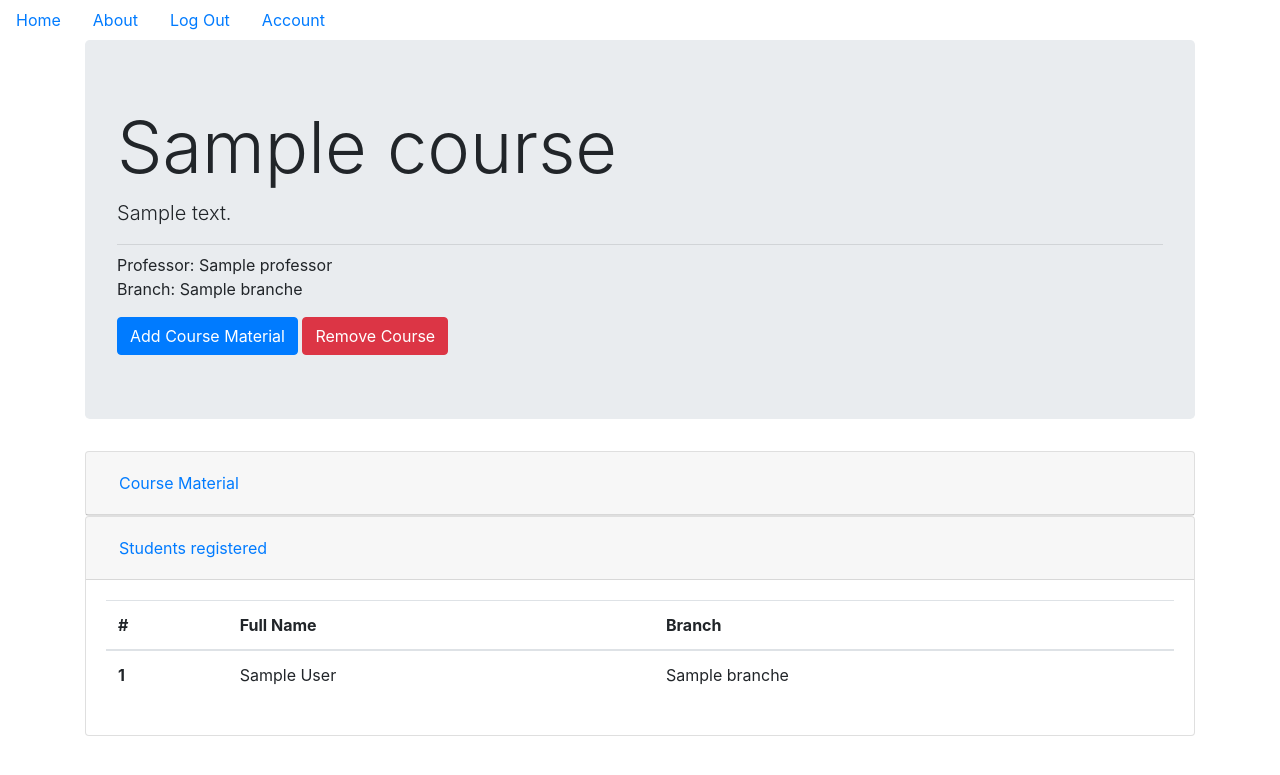
After one commit to dgargdipin/paathshaala-professor, a Flask app: page /course/1 in a window 1280 px wide, after a click on "Students registered". The commit adds this page. Shown: the top 775 px of the page. Run offline with Flask 2, Linux system fonts and the light colour scheme; a user stored in the database is signed in; tables that the repository leaves empty hold one stand-in row (values such as "Sample post"); parts of the project's set-up code (start-up, migrations or seed data) failed here and were passed over; some libraries are stand-ins or nearby versions.

Commit message:
added course notes

```diff
--- a/cms/__init__.py
+++ b/cms/__init__.py
@@ -15,11 +15,14 @@ Migrate(app,db)
 login_manager=LoginManager()
 login_manager.init_app(app)
 login_manager.login_view='professors.login'
+ALLOWED_EXT = ['pdf', 'jpg', 'jpeg','png']
 
 from cms.core.views import core
 from cms.error_pages.handlers import error_pages
 from cms.professor.views import professors
+from cms.course.views import CourseBluerint
 app.register_blueprint(core)
 app.register_blueprint(error_pages)
 app.register_blueprint(professors)
+app.register_blueprint(CourseBluerint)
 print("route path is, ", core.root_path )
--- /dev/null
+++ b/cms/course/forms.py
@@ -0,0 +1,24 @@
+from flask_wtf import FlaskForm
+from wtforms import StringField,PasswordField,SubmitField,SelectField,SelectMultipleField,TextAreaField
+from wtforms.fields.simple import MultipleFileField
+from wtforms.validators import DataRequired,Email,EqualTo
+from wtforms import ValidationError
+from flask_wtf.file import FileField,FileAllowed
+
+from flask_login import current_user
+from cms.models import Professor,Course,Branch
+
+class addCourseNote(FlaskForm):
+    # id = db.Column(db.Integer, primary_key=True)
+    # title = db.Column(db.String())
+    # details = db.Column(db.String())
+    # attachments=db.relationship('Attachment',backref='coursenote')
+    # course_id = db.Column(db.Integer, db.ForeignKey('courses.id'))
+    # def __init__(self,title,details,course_id):
+    #     self.title=title
+    #     self.details=details
+    #     self.course_id=course_id
+    title = StringField('Note Title', validators=[DataRequired('Data required')])
+    details = TextAreaField('Details', validators=[DataRequired('Data required')])
+    attachments=MultipleFileField('Attachments')
+    submit=SubmitField('Submit')
--- /dev/null
+++ b/cms/course/views.py
@@ -0,0 +1,102 @@
+import random
+import string
+import os
+from flask import render_template, url_for, flash, redirect, request, Blueprint, abort,send_from_directory
+from flask_login import login_user, current_user, logout_user, login_required
+from flask_wtf import file
+from cms import basedir,ALLOWED_EXT,db
+from cms.models import Course,courseNote,Attachment
+from .forms import addCourseNote
+from werkzeug.utils import secure_filename
+CourseBluerint = Blueprint('course', __name__)
+cb=CourseBluerint
+
+
+def allowed_file(filename):
+    return '.' in filename and filename.rsplit('.', 1)[1].lower() in ALLOWED_EXT
+
+
+@cb.route('/serve/<filename>')
+@login_required
+def serve_file(filename):
+    return send_from_directory(os.path.join(basedir, '..', '..', 'static_material'), filename=filename, as_attachment=True)
+
+
+@cb.route('/course/<course_id>',methods=['GET', 'POST'])
+@login_required
+def view_course(course_id):
+    courseToRender=Course.query.filter_by(id=course_id).first()
+    form=addCourseNote()
+        # id = db.Column(db.Integer, primary_key=True)
+    # title = db.Column(db.String())
+    # details = db.Column(db.String())
+    # attachments=db.relationship('Attachment',backref='coursenote')
+    # course_id = db.Column(db.Integer, db.ForeignKey('courses.id'))
+    # def __init__(self,title,details,course_id):
+    #     self.title=title
+    #     self.details=details
+    # #     self.course_id=course_id
+    # title = StringField('Note Title', validators=[DataRequired('Data required')])
+    # details = StringField('Details', validators=[DataRequired('Data required')])
+    if form.validate_on_submit():
+        attachments=[]
+        if not current_user.is_authenticated:
+            abort(405)
+        newCourseNote=courseNote(form.title.data,form.details.data,course_id=course_id)
+        db.session.add(newCourseNote)
+        db.session.commit()
+
+        if form.attachments.data:
+            print(form.attachments.data,request.files)
+            for uploaded_file in request.files.getlist('attachments'):
+
+                filename, file_extension = os.path.splitext(uploaded_file.filename)
+                savename = secure_filename(filename)+''.join(
+                    random.choice(string.ascii_lowercase) for i in range(16))+file_extension
+                print(filename,savename)
+                if savename=="":
+                    break
+
+                uploaded_file.save(os.path.join(basedir, '..', '..', 'static_material', savename))
+                new_attachment = Attachment(
+                    filename, file_extension,url_for('course.serve_file',filename=savename),newCourseNote.id)
+                attachments.append(new_attachment)
+        print(attachments)
+
+        db.session.add_all(attachments)
+        db.session.commit()
+        return redirect(url_for('course.view_course',course_id=course_id))
+    return render_template('view_course.html',course=courseToRender,form=form)
+
+
+
+
+
+@cb.route('/course/drop/<course_id>')
+@login_required
+def remove(course_id):
+    courseToDrop = Course.query.filter_by(id=course_id).first()
+    db.session.delete(courseToDrop)
+    db.session.commit()
+    return redirect(url_for('core.index'))
+
+
+@cb.route('/coursenote/delete/<courseNote_id>')
+@login_required
+def remove_courseNote(courseNote_id):
+    courseNotetoDelete=courseNote.query.filter_by(id=courseNote_id).first()
+    course_id=courseNotetoDelete.course.id
+    if(current_user!=courseNotetoDelete.course.professor):
+        flash('Not authenticated')
+        abort(405)
+    cnd=courseNotetoDelete
+    if cnd.attachments:
+        for attachment in cnd.attachments:
+            file_path = os.path.join(
+                basedir, "..", "..", "static_material", os.path.basename(attachment.link))
+            if os.path.isfile(file_path):
+                os.remove(file_path)
+            db.session.delete(attachment)
+    db.session.delete(cnd)
+    db.session.commit()
+    return redirect(url_for('course.view_course',course_id=course_id))
--- a/cms/templates/base.html
+++ b/cms/templates/base.html
@@ -14,6 +14,7 @@
         integrity="sha384-JZR6Spejh4U02d8jOt6vLEHfe/JQGiRRSQQxSfFWpi1MquVdAyjUar5+76PVCmYl"
         crossorigin="anonymous"></script>
 
+<link rel="stylesheet" href="https://cdnjs.cloudflare.com/ajax/libs/font-awesome/4.7.0/css/font-awesome.min.css">
     <meta charset="utf-8">
     <title></title>
 </head>
--- a/cms/templates/index.html
+++ b/cms/templates/index.html
@@ -52,7 +52,9 @@
                 {% for course in courses %}
                         <tr>
                             <td scope="row">{{loop.index}}</td>
-                            <td>{{course.name}}</td>
+                            <td><a href={{url_for('course.view_course',course_id=course.id)}} class="btn btn-link">{{course.name}}</a>
+
+                            </td>
                             <td>{{course.course_code}}</td>
                             <td>{{ course.branches|join(', ') }}
                             </td>
--- /dev/null
+++ b/cms/templates/view_course.html
@@ -0,0 +1,195 @@
+{% extends "base.html" %}
+{% macro form_field(field) %}
+<dt>{{ field.label }}
+<dd>{{ field(**kwargs)|safe }}
+  {% if field.errors %}
+  <ul class=errors>
+    {% for error in field.errors %}
+    <li>{{ error }}</li>
+    {% endfor %}
+  </ul>
+  {% endif %}
+</dd>
+{% endmacro %}
+{% block content %}
+<div class="jumbotron">
+    <h1 class="display-3">{{course.name}}</h1>
+    <p class="lead">{{course.details}}</p>
+    <hr class="my-2">
+    <p>Professor: {{course.professor.name}}<br> Branch: {{course.branches|join(', ')}}</p>
+
+    {% if current_user==course.professor %}
+    <button type="button" class="btn btn-primary" data-toggle="modal" data-target="#addCourseNote">Add Course
+      Material</button>
+    <button type="button" class="btn btn-danger" data-toggle="modal" data-target="#confirmDrop">Remove Course</button>
+    {% endif %}
+
+</div>
+
+<div id="accordion">
+  <div class="card">
+    <div class="card-header" id="headingOne">
+      <h5 class="mb-0">
+        <button class="btn btn-link" data-toggle="collapse" data-target="#collapseOne" aria-expanded="true" aria-controls="collapseOne">
+          Course Material
+        </button>
+      </h5>
+    </div>
+
+    <div id="collapseOne" class="collapse show" aria-labelledby="headingOne" data-parent="#accordion">
+      <div class="card-body">
+        {% if course.courseNotes %}
+                {% for courseNote in course.courseNotes %}
+                <div class="card" style="width: 100%;">
+                  <div class="card-body">
+                    <h5 class="card-title">{{courseNote.title}}{% if course.professor.id==current_user.id %}
+                      <a href="{{url_for('course.remove_courseNote',courseNote_id=courseNote.id)}}"><i class="fa fa-times"></i></a>
+
+
+                    {% endif %}
+                    </h5>
+
+                    <p class="card-text" style="white-space: pre-wrap;">{{courseNote.details}}</p>
+                    {% if courseNote.attachments %}
+                    <h6>Attachments:</h6>
+                        {% for attachment in courseNote.attachments %}
+                            <a href="{{attachment.link}}" class="card-link">{{attachment.name}}</a>
+                        {% endfor %}
+
+                    {% endif %}
+
+
+                  </div>
+                    <div class="card-footer">{{courseNote.time.strftime('%I:%M %p, %d %b %Y' )}}</div>
+
+                </div>
+                {% endfor %}
+        {% else %}
+                Professor has provided no course notes :(
+        {% endif %}
+
+      </div>
+    </div>
+  </div>
+  <div class="card">
+    <div class="card-header" id="headingTwo">
+      <h5 class="mb-0">
+        <button class="btn btn-link collapsed" data-toggle="collapse" data-target="#collapseTwo" aria-expanded="false" aria-controls="collapseTwo">
+          Students registered
+        </button>
+      </h5>
+    </div>
+    <div id="collapseTwo" class="collapse" aria-labelledby="headingTwo" data-parent="#accordion">
+      <div class="card-body">
+        {% if course.students %}
+                <table class="table">
+                    <thead>
+                        <tr>
+                            <th scope="col">#</th>
+                            <th scope="col">Full Name</th>
+                            <th scope="col">Branch</th>
+                        </tr>
+                    </thead>
+                    <tbody>
+                       {% for student in course.students %}
+                                <tr>
+                                    <th scope="row">{{loop.index}}</th>
+                                    <td>{{student.name}}</td>
+                                    <td>{{student.branch.name}}</td>
+                                </tr>
+                       {% endfor %}
+                    </tbody>
+                </table>
+        {% else %}
+                No students registered yet!
+        {% endif %}
+
+      </div>
+    </div>
+  </div>
+
+</div>
+
+
+
+
+
+
+
+
+
+<!-- Modal -->
+<div class="modal fade" id="addCourseNote" tabindex="-1" role="dialog" aria-labelledby="modelTitleId" aria-hidden="true">
+  <div class="modal-dialog" role="document">
+    <div class="modal-content">
+      <div class="modal-header">
+        <h5 class="modal-title">Add material</h5>
+          <button type="button" class="close" data-dismiss="modal" aria-label="Close">
+            <span aria-hidden="true">&times;</span>
+          </button>
+      </div>
+      <div class="modal-body">
+        <form enctype="multipart/form-data" method="POST">
+          {{form.hidden_tag()}}
+
+
+          <div class="form-group">
+            {{form.title.label(class='form-group')}}
+            {{form.title(class='form-control')}}
+          </div>
+          <div class="form-group">
+            {{form.details.label(class='form-group')}}
+            {{form.details(class='form-control')}}
+          </div>
+          <div class="form-group">
+          {{form_field(form.attachments)}}
+          </div>
+
+
+
+      </div>
+      <div class="modal-footer">
+        <button type="button" class="btn btn-secondary" data-dismiss="modal">Close</button>
+      {{form.submit(class='btn btn-primary')}}</form>
+      </div>
+    </div>
+  </div>
+</div>
+
+
+
+
+
+
+
+
+
+
+
+
+
+
+<!-- Modal -->
+
+<div class="modal fade" id="confirmDrop" tabindex="-1" role="dialog" aria-labelledby="exampleModalLabel"
+  aria-hidden="true">
+  <div class="modal-dialog" role="document">
+    <div class="modal-content">
+      <div class="modal-header">
+        <h5 class="modal-title" id="exampleModalLabel">Are you sure?</h5>
+        <button type="button" class="close" data-dismiss="modal" aria-label="Close">
+          <span aria-hidden="true">&times;</span>
+        </button>
+      </div>
+      <div class="modal-body">
+        Please confirm if you want to drop this course.
+      </div>
+      <div class="modal-footer">
+        <button type="button" class="btn btn-secondary" data-dismiss="modal">Close</button>
+        <a class="btn btn-danger" href="{{url_for('course.remove',course_id=course.id)}}" role="button">Remove Course</a>
+      </div>
+    </div>
+  </div>
+</div>
+
+{% endblock %}
```
Also changed, not shown: cms/branch_helper.py (added, +12 -0 lines), cms/models.py (+33 -8 lines), cms/course/__init__.py (added).
